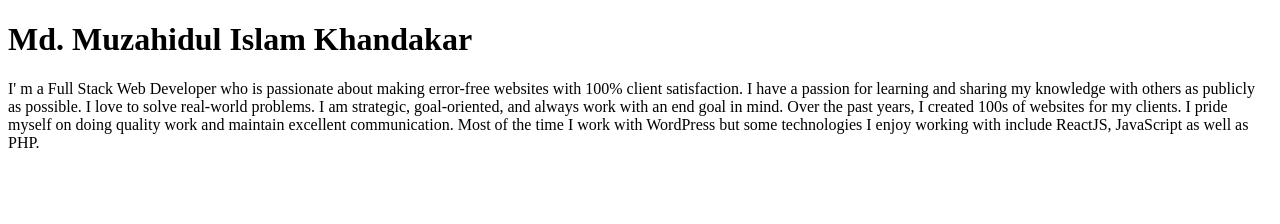
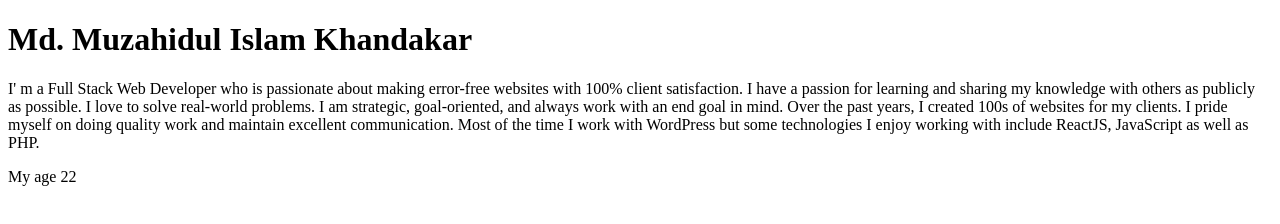
Before and after one commit to muzahid2559/Git_Practices, a plain HTML site: page index.html in a window 1280 px wide. Drawn offline with Linux system fonts and the light colour scheme.

Commit message:
age add muzahid

```diff
--- a/index.html
+++ b/index.html
@@ -9,5 +9,6 @@
 <body>
     <h1>Md. Muzahidul Islam Khandakar</h1>
     <p>I' m a Full Stack Web Developer who is passionate about making error-free websites with 100% client satisfaction. I have a passion for learning and sharing my knowledge with others as publicly as possible. I love to solve real-world problems. I am strategic, goal-oriented, and always work with an end goal in mind. Over the past years, I created 100s of websites for my clients. I pride myself on doing quality work and maintain excellent communication. Most of the time I work with WordPress but some technologies I enjoy working with include ReactJS, JavaScript as well as PHP.</p>
+    <p>My age 22</p>
 </body>
 </html>
```
